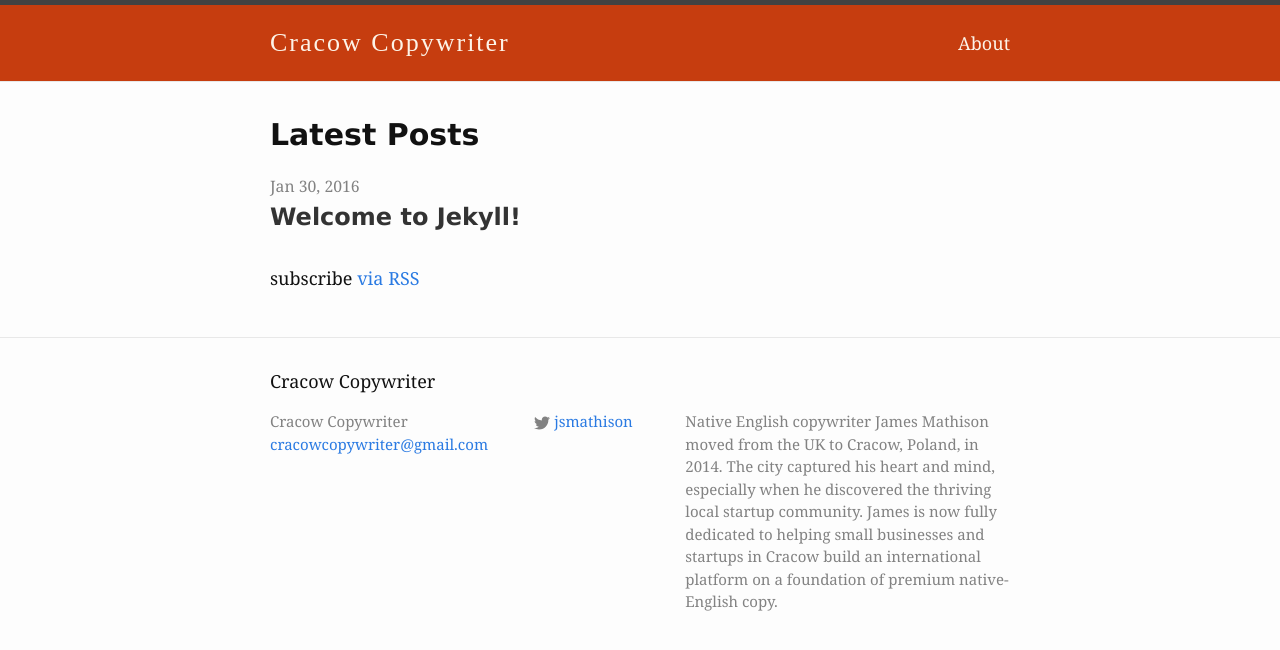
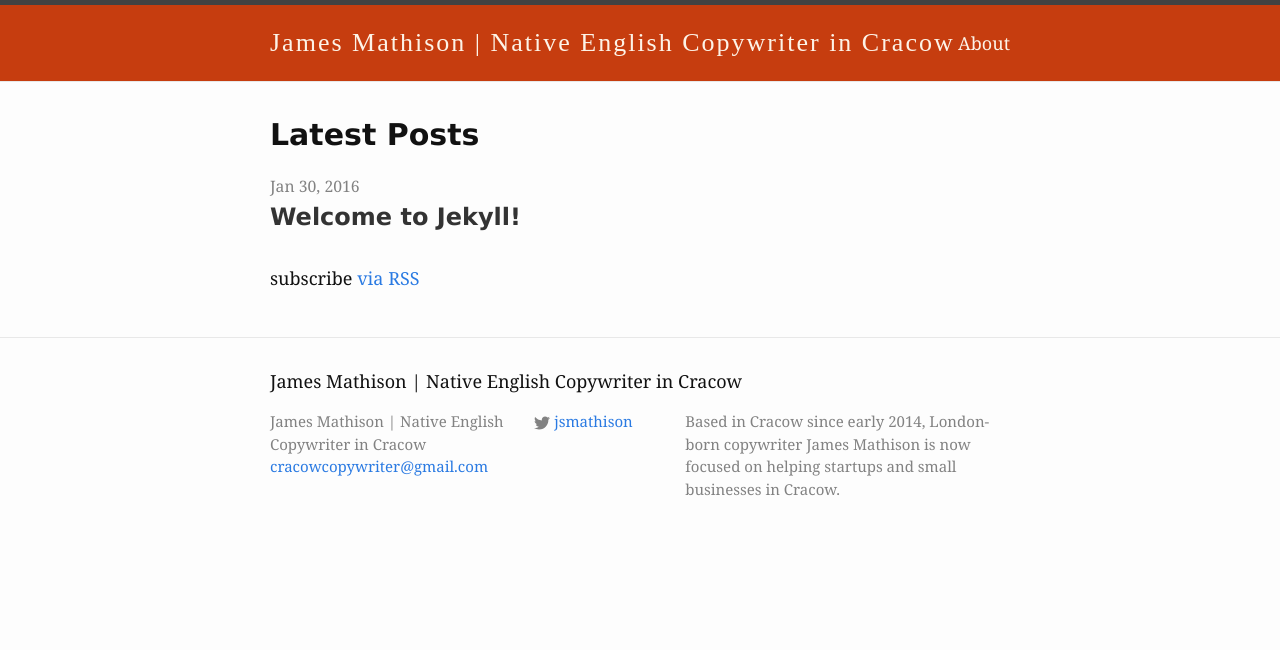
Before and after one commit to cracowcopywriter/cracowcopywriter.github.io, a Jekyll site: the page built from index.html, in a window 1280 px wide. Shown: the top 650 px of the page. Built offline with Jekyll 4.4.1, drawn with Linux system fonts in a browser that asks for light colours.

Commit message:
Update _config.yml

```diff
--- a/_config.yml
+++ b/_config.yml
@@ -6,16 +6,13 @@
 # 'jekyll serve'. If you change this file, please restart the server process.
 
 # Site settings
-title: Cracow Copywriter
+title: James Mathison | Native English Copywriter in Cracow
 email: cracowcopywriter@gmail.com
 description: > # this means to ignore newlines until "baseurl:"
-  Native English copywriter James Mathison moved from the UK to Cracow,
-  Poland, in 2014. The city captured his heart and mind, especially when
-  he discovered the thriving local startup community. James is now fully
-  dedicated to helping small businesses and startups in Cracow build an
-  international platform on a foundation of premium native-English copy.
+  Based in Cracow since early 2014, London-born copywriter James Mathison is now focused on helping startups and small businesses in Cracow.
+
 baseurl: "" # the subpath of your site, e.g. /blog
-url: "http://cracowcopywriter.com" # the base hostname & protocol for your site
+url: "http://yourdomain.com" # the base hostname & protocol for your site
 twitter_username: jsmathison
 github_username:
 
```
